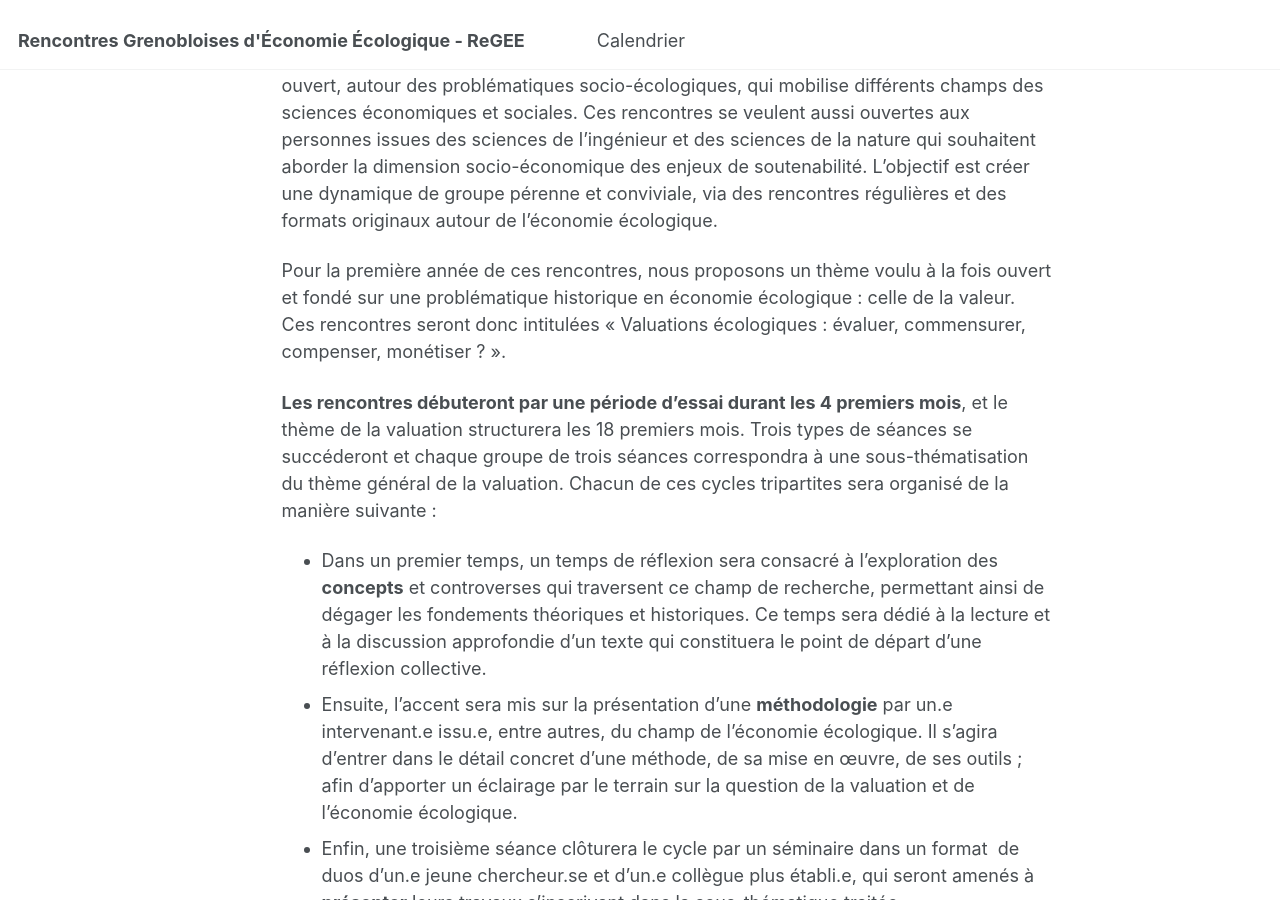
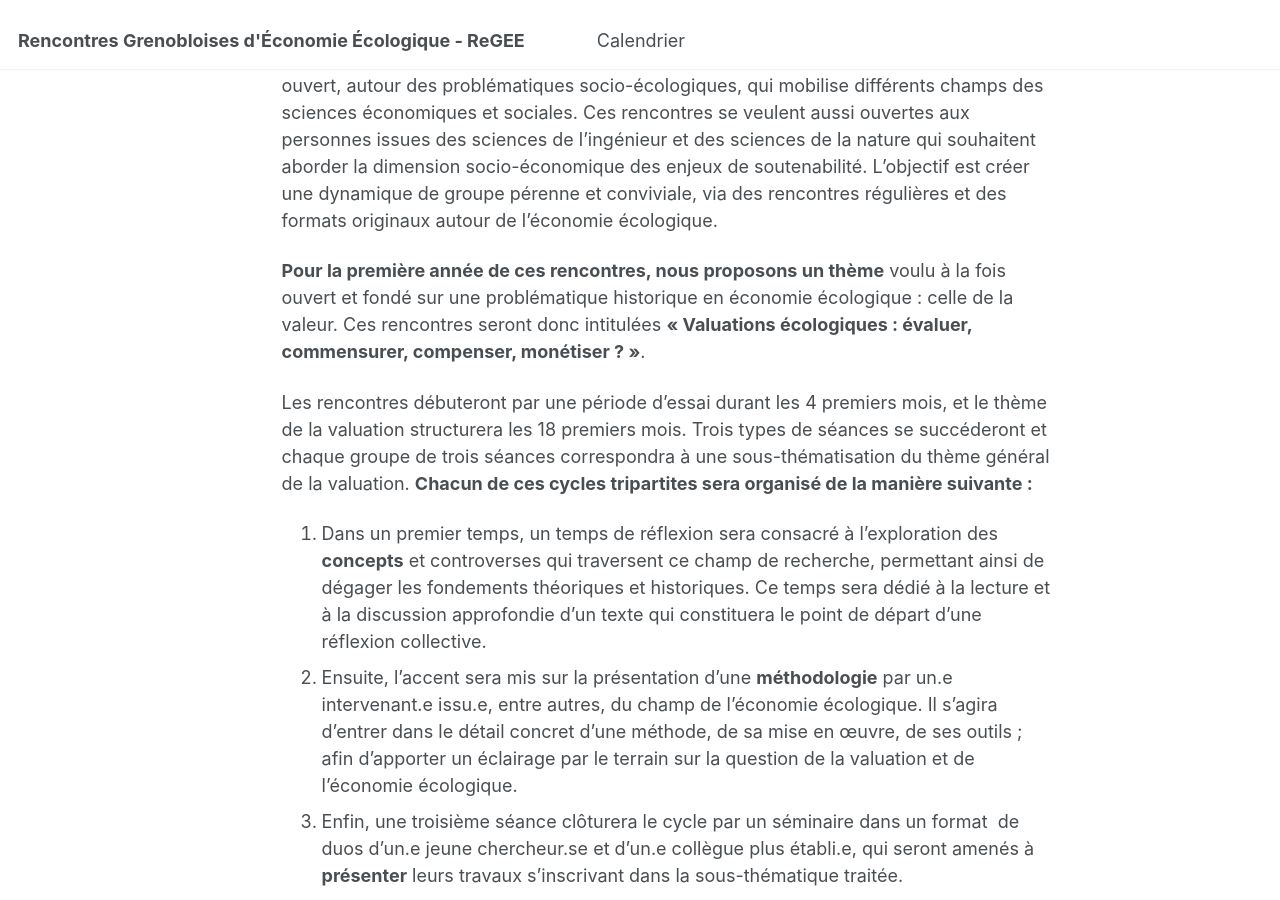
Before and after one commit to rencontres-ecol-econ/rencontres-ecol-econ.github.io, a Jekyll site: the page built from _pages/about.md, in a window 1280 px wide and 900 px high, scrolled down 308 px. Built offline with Jekyll 4.4.1, drawn with Linux system fonts in a browser that asks for light colours; part of the change alters nothing that is shown.

```diff
--- a/_pages/about.md
+++ b/_pages/about.md
@@ -13,12 +13,12 @@ redirect_from:
 
 Peu de séminaires principalement dédiés à l’économie écologique existent aujourd’hui. Partant du constat de la présence de forces vives à Grenoble et en Auvergne-Rhône-Alpes, nous souhaitons mettre en place un espace d’émulation ancré localement mais ouvert, autour des problématiques socio-écologiques, qui mobilise différents champs des sciences économiques et sociales. Ces rencontres se veulent aussi ouvertes aux personnes issues des sciences de l’ingénieur et des sciences de la nature qui souhaitent aborder la dimension socio-économique des enjeux de soutenabilité. L’objectif est créer une dynamique de groupe pérenne et conviviale, via des rencontres régulières et des formats originaux autour de l’économie écologique.
 
-Pour la première année de ces rencontres, nous proposons un thème voulu à la fois ouvert et fondé sur une problématique historique en économie écologique : celle de la valeur.  Ces rencontres seront donc intitulées « Valuations écologiques : évaluer, commensurer, compenser, monétiser ? ».
+**Pour la première année de ces rencontres, nous proposons un thème** voulu à la fois ouvert et fondé sur une problématique historique en économie écologique : celle de la valeur.  Ces rencontres seront donc intitulées **« Valuations écologiques : évaluer, commensurer, compenser, monétiser ? »**.
 
-**Les rencontres débuteront par une période d’essai durant les 4 premiers mois**, et le thème de la valuation structurera les 18 premiers mois. Trois types de séances se succéderont et chaque groupe de trois séances correspondra à une sous-thématisation du thème général de la valuation. Chacun de ces cycles tripartites sera organisé de la manière suivante :
+Les rencontres débuteront par une période d’essai durant les 4 premiers mois, et le thème de la valuation structurera les 18 premiers mois. Trois types de séances se succéderont et chaque groupe de trois séances correspondra à une sous-thématisation du thème général de la valuation. **Chacun de ces cycles tripartites sera organisé de la manière suivante :**
 
-- Dans un premier temps, un temps de réflexion sera consacré à l’exploration des **concepts** et controverses qui traversent ce champ de recherche, permettant ainsi de dégager les fondements théoriques et historiques. Ce temps sera dédié à la lecture et à la discussion approfondie d’un texte qui constituera le point de départ d’une réflexion collective.
-- Ensuite, l’accent sera mis sur la présentation d’une **méthodologie** par un.e intervenant.e issu.e, entre autres, du champ de l’économie écologique. Il s’agira d’entrer dans le détail concret d’une méthode, de sa mise en œuvre, de ses outils ; afin d’apporter un éclairage par le terrain sur la question de la valuation et de l’économie écologique.
-- Enfin, une troisième séance clôturera le cycle par un séminaire dans un format  de duos d’un.e jeune chercheur.se et d’un.e collègue plus établi.e, qui seront amenés à **présenter** leurs travaux s’inscrivant dans la sous-thématique traitée.
+1. Dans un premier temps, un temps de réflexion sera consacré à l’exploration des **concepts** et controverses qui traversent ce champ de recherche, permettant ainsi de dégager les fondements théoriques et historiques. Ce temps sera dédié à la lecture et à la discussion approfondie d’un texte qui constituera le point de départ d’une réflexion collective.
+2. Ensuite, l’accent sera mis sur la présentation d’une **méthodologie** par un.e intervenant.e issu.e, entre autres, du champ de l’économie écologique. Il s’agira d’entrer dans le détail concret d’une méthode, de sa mise en œuvre, de ses outils ; afin d’apporter un éclairage par le terrain sur la question de la valuation et de l’économie écologique.
+3. Enfin, une troisième séance clôturera le cycle par un séminaire dans un format  de duos d’un.e jeune chercheur.se et d’un.e collègue plus établi.e, qui seront amenés à **présenter** leurs travaux s’inscrivant dans la sous-thématique traitée.
 
 Nous invitons l’ensemble des chercheurs et acteurs intéressés à se joindre à cette initiative. Vos contributions, qu’elles soient d’ordre théorique ou appliqué, enrichiront des échanges visant à approfondir notre compréhension des enjeux liés à la valorisation dans une optique à la fois économique et écologique. Ce projet se veut avant tout un lieu d’échange convivial, constructif, propice à l’émergence d’idées renouvelées et de potentielles collaborations.
```
